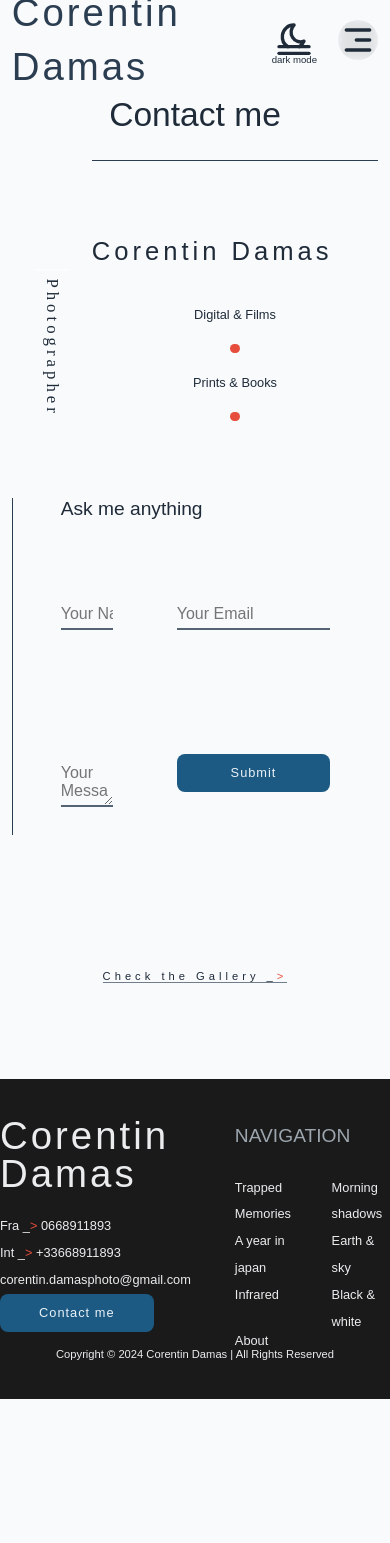
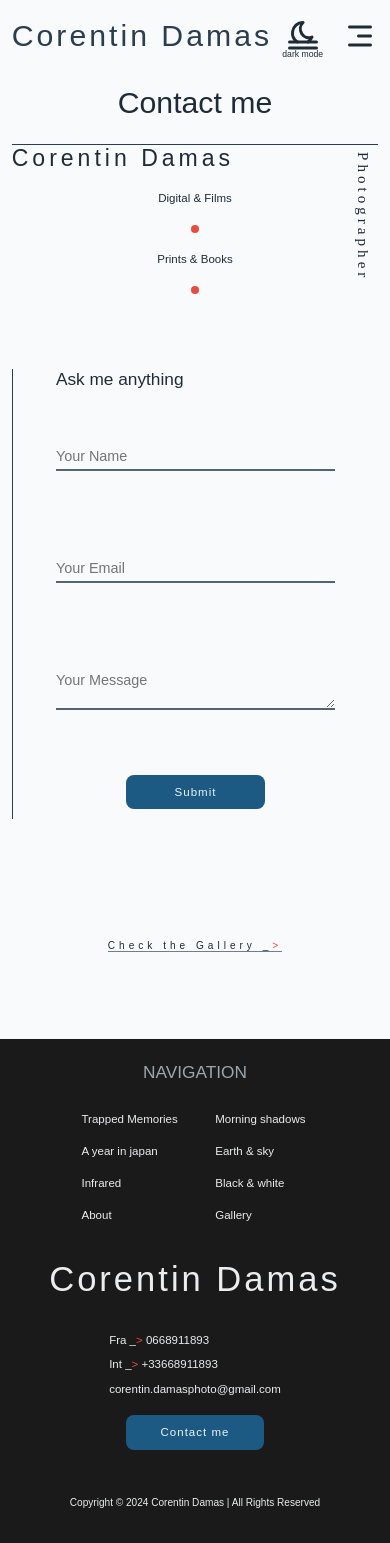
Before and after one commit to Corentin-Damas/corentin_photo_website, a Next.js app: page /contact in a window 390 px wide. Before the commit the page ends 1399 px from the top, so only its background shows below. Built offline with nearby package versions, Linux system fonts and the light colour scheme; a web font is replaced by a local one.

Commit message:
Home page - checkpoint refactored

```diff
--- a/components/Footer.module.css
+++ b/components/Footer.module.css
@@ -3,13 +3,16 @@
   background-color: var(--netral-black);
   padding-top: var(--spacing-M);
   position: relative;
-
+  @media only screen and (max-width: 37.5em) {
+    height: var(--footerSizeMobile);
+  }
 }
 
 .columnsContainer {
   display: flex;
   justify-content: center;
   align-items: self-start;
+  height: calc(80% - var(--spacing-S) );
   gap: var(--spacing-XL);
   @media only screen and (max-width: 55em) {
     gap: var(--spacing-L);
@@ -17,13 +20,29 @@
   @media only screen and (max-width: 43.75em) {
     gap: var(--spacing-M);
   }
+
+  @media only screen and (max-width: 37.5em) {
+    flex-direction: column;
+    align-items: center;
+  }
 }
 
 .left {
   display: flex;
-  justify-content: flex-start;
+  justify-content: space-between;
   flex-direction: column;
-  align-self: stretch;
+
+  height: 100%;
+
+  @media only screen and (max-width: 37.5em) {
+    align-items: center;
+    gap: 2rem;
+    order: 2;
+  }
+}
+
+.right{
+   height: 100%;
 }
 
 .links__container {
@@ -33,6 +52,7 @@
   align-items: baseline;
   justify-items: center;
   gap: var(--spacing-M);
+  height: 100%;
 }
 
 .links {
@@ -41,9 +61,11 @@
   line-height: var(--line-height-subTitle_03);
 
   display: flex;
-  justify-content: baseline;
+  gap: 8px;
+  justify-content: space-between;
   align-items: left;
   flex-direction: column;
+  height: calc(80% - var(--spacing-S));
 
   color: var(--neutral-50);
 }
@@ -65,6 +87,7 @@
 
 .footer__columnHead {
   margin-bottom: var(--spacing-S);
+  text-align: center;
 }
 h2.footer__columnHead {
   color: var(--neutral-50);
--- a/components/Footer.tsx
+++ b/components/Footer.tsx
@@ -34,14 +34,13 @@ function Footer() {
               <Link href="/gallery/tsuzukitai">Trapped Memories</Link>
               <Link href="/gallery/a_year_in_japan">A year in japan</Link>
               <Link href="/gallery/infrared">Infrared</Link>
-              <Link className={styles.utilities_Link} href="/about">
-                About
-              </Link>
+              <Link href="/about">About</Link>
             </ul>
             <ul className={styles.links}>
               <Link href="/gallery/morning_shadows">Morning shadows</Link>
               <Link href="/gallery/earth_and_sky">Earth & sky</Link>
               <Link href="/gallery/black_and_white">Black & white</Link>
+              <Link href="/gallery">Gallery</Link>
             </ul>
           </div>
         </div>
--- a/components/Hero.module.css
+++ b/components/Hero.module.css
@@ -36,12 +36,12 @@
   @media only screen and (max-width: 90em) {
     padding-left: 3vw;
   }
-  @media only screen and (max-width: 75em) {
-    padding-left: 0vw;
-  }
   @media only screen and (max-width: 55em) {
     padding-top: var(--spacing-S);
     padding-left: var(--spacing-LM);
+  }
+  @media only screen and (max-width: 27em) {
+    padding-left: 0;
   }
 
 
--- a/components/Navbar.module.css
+++ b/components/Navbar.module.css
@@ -6,6 +6,8 @@
   color: var(--font-color-body_02);
   transition: all 0.2s;
 }
+
+
 .myNameLink:hover {
   color: var(--font-color-gray);
   transform: scale(1.05);
--- a/components/NavbarSmallScreen.module.css
+++ b/components/NavbarSmallScreen.module.css
@@ -17,6 +17,9 @@
   height: 100%;
   transition: all 0.3s;
   z-index: 900;
+  @media only screen and (max-width: 37.5em) {
+    grid-template-columns: 1fr 1fr 2fr;
+  }
 }
 
 .left_sSize {
@@ -33,7 +36,7 @@
   z-index: 900;
   width: 100%;
   height: 100%;
-  backdrop-filter: blur(5px) brightness(0.5);
+  backdrop-filter: blur(5px) brightness(var(--bg-p1-brightness));
 }
 
 .icone_SmallScreen_menu,
@@ -42,13 +45,12 @@
   right: 3vw;
   top: 2.5rem;
   color: var(--font-color-main);
-  width: 5rem;
-  height: 5rem;
+  width: var(--icone-S);
+  height: var(--icone-S);
   z-index: 910;
   transition: all 0.3s;
   border-radius: 50%;
-  background-color: rgba(255, 255, 255, 0.007);
-  backdrop-filter: blur(5px) brightness(0.9);
+  backdrop-filter: blur(2px);
 
   @media only screen and (min-width: 65em) {
     display: none;
@@ -138,8 +140,15 @@
   font-size: var(--font-size-bodyText_03);
 }
 
-.cta__btn{
+.cta__btn {
   @media only screen and (max-width: 37.5em) {
     display: none;
   }
 }
+
+.myNameLink {
+  @media only screen and (max-width: 37.5em) {
+    font-size: var(--font-size-Title_02);
+    line-height: var(--line-height-subTitle_03);
+  }
+}
--- a/components/ThemeSwitch.module.css
+++ b/components/ThemeSwitch.module.css
@@ -1,5 +1,5 @@
 .icone {
-  height: 5rem;
-  width: 5rem;
+  height: var(--icone-S);
+  width: var(--icone-S);
   color: var(--font-color-main);
 }
--- a/components/main_section/section_02.tsx
+++ b/components/main_section/section_02.tsx
@@ -7,7 +7,7 @@ function section_02() {
   return (
     <section className={styles.section02__Containeur}>
       <div className={styles.section02__left}>
-        <div className={styles.verticalRule}></div>
+        <div className={`${styles.verticalRule} ${styles.first_bar}`}></div>
 
         <h1 className={` ${styles.display_02}  japanese`}>
           <span className={styles.firstKanji}>続</span>きたい
--- a/components/main_section/section_cta.module.css
+++ b/components/main_section/section_cta.module.css
@@ -14,7 +14,9 @@
 
   @media only screen and (max-width: 43.75em) {
     height: 80vh;
-
+  }
+  @media only screen and (max-width: 37.5em) {
+    grid-template-rows:1fr 2fr;
   }
 
 }
@@ -37,15 +39,19 @@
     grid-column: 2/5;
     padding-left: var(--spacing-LM) ;
   }
-  @media only screen and (max-width: 55em) {
-    border-bottom: 0px;
-    grid-column: 2/5;
+  @media only screen and (max-width: 43.75em){
+    grid-column: 1/5;
     padding-left: 0 ;
+    justify-content: flex-start;
   }
 }
 
 .myName {
   padding-bottom: 2.4rem;
+  @media only screen and (max-width: 43.75em) {
+
+    padding-bottom: 0;
+  }
 }
 
 .side{
@@ -53,9 +59,16 @@
   grid-row: 1/2;
   writing-mode: vertical-rl;
   text-orientation: sideways;
-  border-top: 1px solid white;
+  border-top: 1px solid var(--rules-color);
   padding: 1rem;
   transform: translateY(2.3rem);
+
+  @media only screen and (max-width: 43.75em) {
+    grid-column: 1/-1;
+    align-self: flex-start;
+    justify-self: flex-end;
+    transform: translateY(0);
+  }
 
 }
 
@@ -107,7 +120,7 @@
   grid-row: 2/3;
   width: 100%;
   height: 100%;
-  padding-top: 6rem;
+  padding-top: var(--spacing-LM);
   @media only screen and (max-width: 65em) {
     grid-column: 1/5;
     border-left: 1px solid var(--rules-color);
@@ -122,14 +135,18 @@
   display: grid;
   grid-template-columns: repeat(2, 1fr);
   grid-template-rows: repeat(2, 1fr);
-  column-gap: 8rem;
+  column-gap: var(--spacing-LM);
   align-items: center;
   justify-items: left;
-  padding-right: 8rem;
+  padding-right: var(--spacing-LM);
   @media only screen and (max-width: 65em) {
     padding-right: 0rem;
-
-
+  }
+  @media only screen and (max-width: 37.5em) {
+    display:flex;
+    justify-content: space-around;
+    align-items: center;
+    flex-direction: column;
   }
 }
 
@@ -144,8 +161,8 @@
 
 .form__group {
   position: relative;
-  padding: 1.6rem 0 0;
-  margin-top: 1.2rem;
+  padding: var(--spacing-SS) 0 0;
+  margin-top: var(--spacing-SS);
   width: 100%;
 }
 
@@ -173,7 +190,7 @@
 .form__field:focus .form__label {
   font-size: 1.3rem;
   cursor: text;
-  top: 20px;
+  top: 24px;
 }
 
 .informationBlock {
@@ -223,7 +240,7 @@
 }
 .form__field:focus ~ .form__label {
   position: absolute;
-  top: -1rem;
+  top: -1.4rem;
   display: block;
   transition: 0.2s;
   color: var(--netral-200);
@@ -266,3 +283,9 @@
 .form__title {
   cursor: default;
 }
+
+.formular__submit{
+  align-self: center;
+  justify-self: flex-end;
+
+}
--- a/src/app/globals.css
+++ b/src/app/globals.css
@@ -47,12 +47,14 @@
   --bg-txt-transparency: hsla(210, 40%, 98%, 0.98);
   --gallery-title-transparency: hsla(204, 64%, 18%, 0.75);
   --active-link-transparency: hsla(204, 64%, 18%, 0.3);
-  --bg-transparency-smallScreen: hsla(204, 64%, 18%, 0.75);
+  --bg-transparency-smallScreen: hsla(205, 51%, 83%, 0.75);
 
   --bg-nav-transparency-start: hsla(210, 40%, 98%, 0.9);
   --bg-nav-transparency-end: hsla(210, 40%, 98%, 0);
   --bg-nav-float-transparency-end: hsla(210, 40%, 98%, 0.3);
-
+  --bg-p1-transparency: hsla(210, 40%, 98%, 0.7);
+  --bg-p1-brightness: 1.15;
+  --bg-navMobile-brightness: 1.4;
   /* --gallery-title-transparency: hsla(6, 59%, 24%, 0.9); */
   --font-color-main: #1f2b39;
   --font-color-sec: #2b3d50;
@@ -103,9 +105,11 @@
   --max-width-MS: 1100px;
 
   --img-preview-M: 30rem;
+  --icone-S: 5rem;
   --icone-M: 8rem;
   --border-radius: 12px;
-  --footerSize: 40rem;
+  --footerSize: 45rem;
+  --footerSizeMobile: 70rem;
 
   --special_link: 0.8rem;
 }
@@ -117,6 +121,10 @@ html.dark {
   --bg-nav-transparency-start: hsla(208, 29%, 10%, 0.9);
   --bg-nav-transparency-end: hsla(208, 29%, 10%, 0);
   --bg-nav-float-transparency-end: hsla(208, 29%, 10%, 0.5);
+  --bg-p1-transparency: hsla(208, 29%, 10%, 0.5);
+  --bg-p1-brightness: 0.4;
+  --bg-navMobile-brightness: 0.9;
+  --bg-transparency-smallScreen: hsla(204, 64%, 18%, 0.75);
 
   --font-color-main: #eaecee;
   --font-color-sec: #f8fafc;
@@ -166,6 +174,9 @@ html {
   }
   @media only screen and (max-width: 55em) {
     font-size: 50%;
+  }
+  @media only screen and (max-width: 27em) {
+    font-size: 45%;
   }
 }
 
@@ -367,5 +378,8 @@ Phones
 600 px 37.5em
 @media only screen and (max-width: 37.5em) {
 }
+432 px 27em
+@media only screen and (max-width: 27em) {
+}
 
 */
```
Also changed, not shown: components/main_section/section_01.module.css (+76 -26 lines), components/main_section/section_01.tsx (+9 -3 lines), components/main_section/section_02.module.css (+33 -10 lines).
